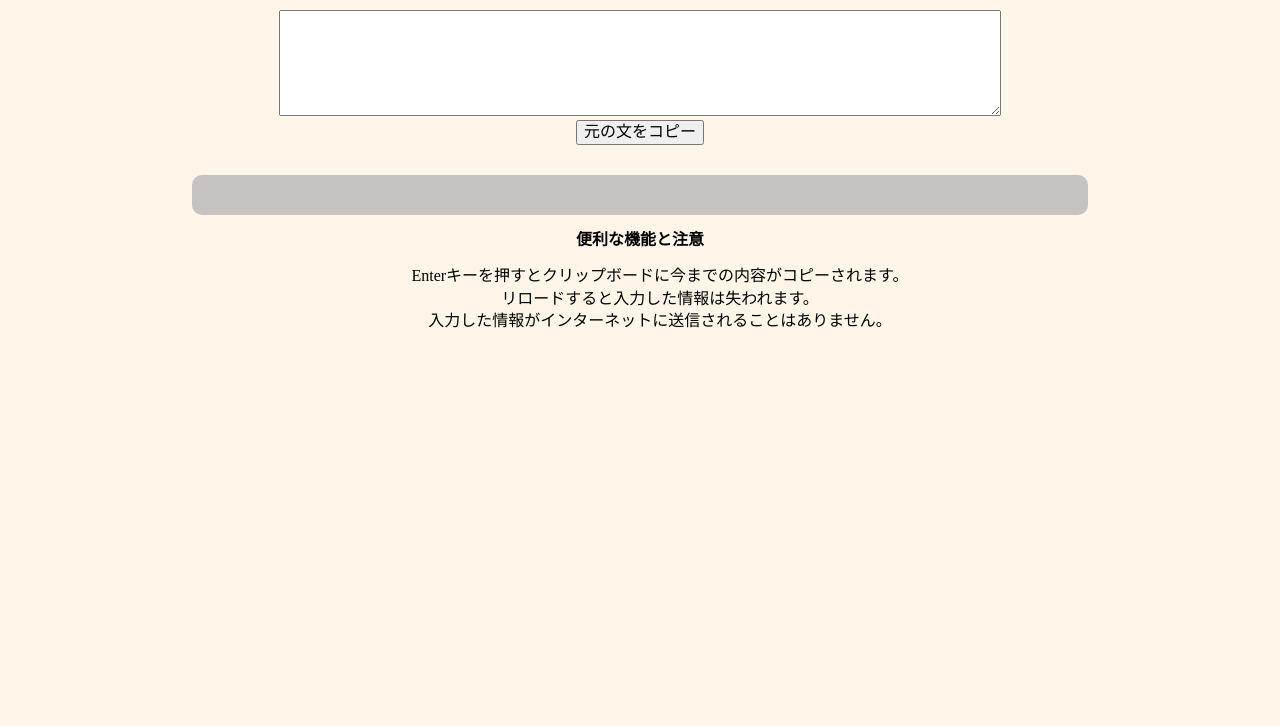
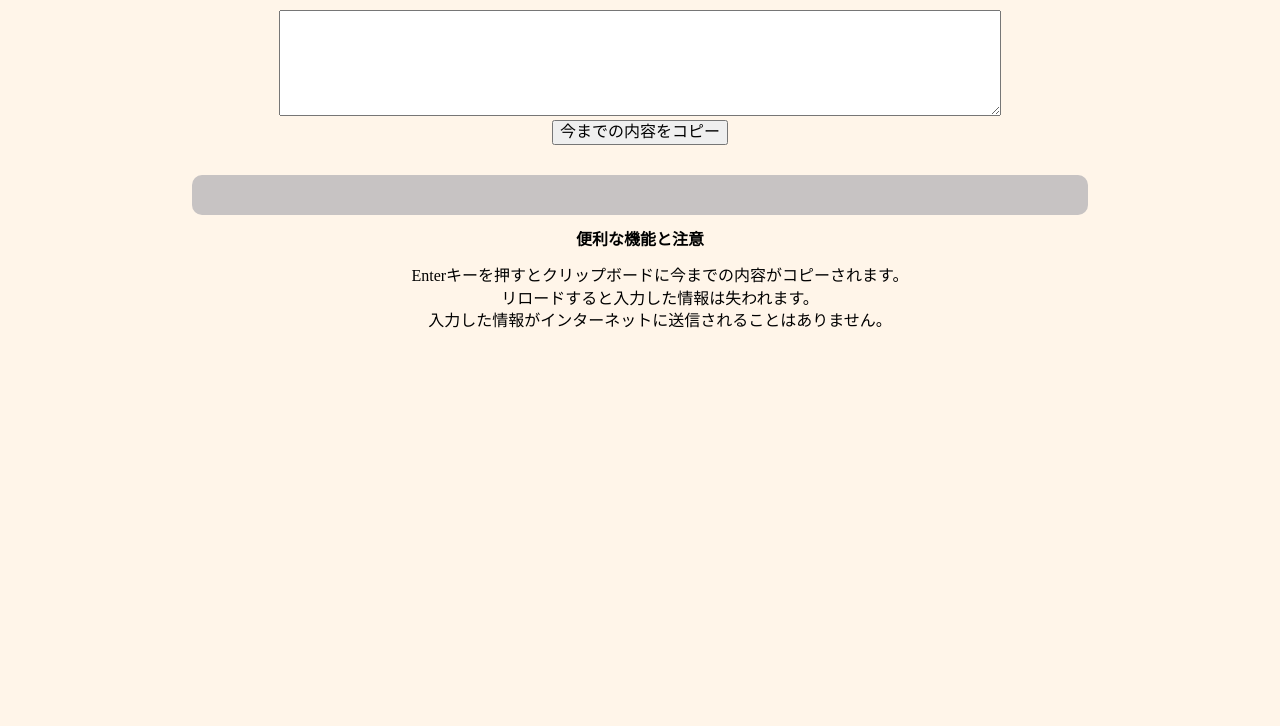
Before and after one commit to ken-hashimoto/memo_con, a plain HTML site: page index.html in a window 1280 px wide. Shown: the top 726 px of the page. Drawn offline with Linux system fonts and the light colour scheme.

Commit message:
ファビコンを追加

```diff
--- a/index.html
+++ b/index.html
@@ -6,13 +6,14 @@
     <title>メモコン</title>
     <link rel="stylesheet" href="css/normalize.css">
     <link rel="stylesheet" href="css/style.css">
+    <link rel="icon" href="images/favicon.ico">
   </head>
   <body>
 
   <main class="content">
     <div id="input">
       <textarea name="memo" id="memo"></textarea><br>
-      <input type="button" value="元の文をコピー" onclick="copy(0)">
+      <input type="button" value="今までの内容をコピー" onclick="copy(0)">
     </div>
     <div class = "output" id="output"></div>
     <div class="caution">
```
Also changed, not shown: images/favicon.ico (added), images/icon.png (added), images/logo.png (deleted).
